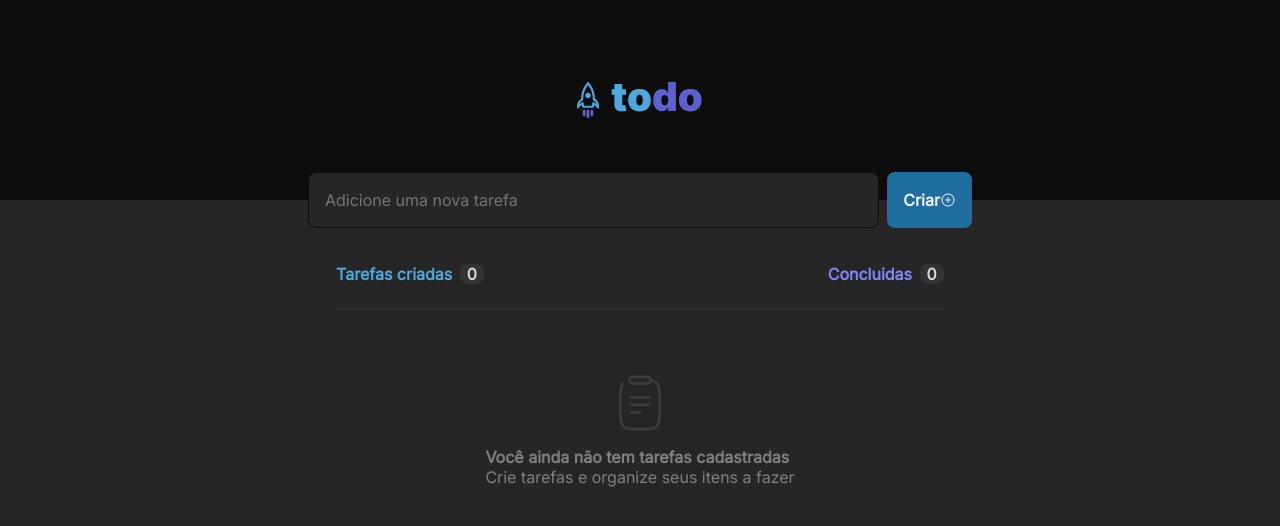
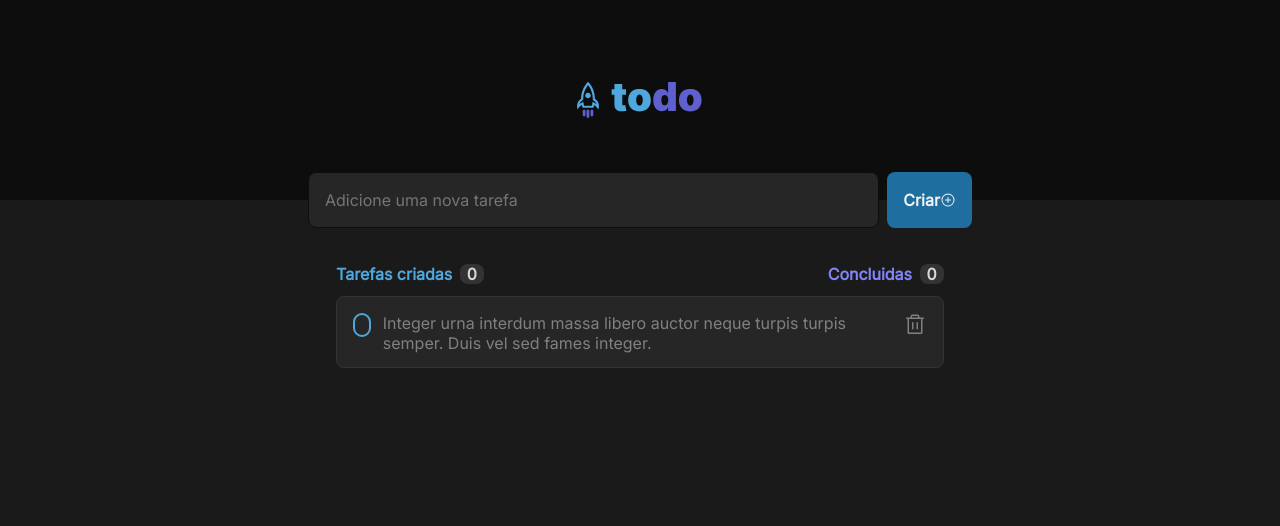
Before and after one commit to gustavobreack3257/reactToDoList, a React (Vite) app: page / in a window 1280 px wide. Shown: the top 526 px of the page. Built offline with nearby package versions, Linux system fonts and the light colour scheme.

Commit message:
feat: component TaskCard

```diff
--- a/src/App.module.css
+++ b/src/App.module.css
@@ -1,4 +1,6 @@
 .wrapper {
     width: 100%;
+    height: 100%;
     padding: 0 21rem;
+
 }
--- a/src/Components/Task.tsx
+++ b/src/Components/Task.tsx
@@ -1,7 +1,8 @@
 import styles from "./Task.module.css";
 
 import { PlusCircle } from "@phosphor-icons/react";
-import { NoExistingTasks } from "./NoExistingTasks";
+
+import { TaskCard } from "./TaskCard";
 export function Task() {
   return (
     <div>
@@ -24,7 +25,7 @@ export function Task() {
           </strong>
         </header>
 
-        <NoExistingTasks/>
+        <TaskCard/>
       </section>
     </div>
   );
--- /dev/null
+++ b/src/Components/TaskCard.module.css
@@ -0,0 +1,22 @@
+.task {
+    width: 100%;
+    height: 4.5rem;
+    border-radius: 0.5rem;
+    margin-top: 0.75rem;
+    border: 1px solid var(--gray-400);
+    background-color: var(--gray-500);
+    padding: 1rem;
+
+    display: flex;
+    flex-direction: row;
+
+    gap: 0.75rem;
+}
+
+
+.taskRadius {
+    height: 1.5rem;
+    width: 1.5rem;
+    border-radius: 1rem;
+    border: 2px solid var(--blue);
+}
--- /dev/null
+++ b/src/Components/TaskCard.tsx
@@ -0,0 +1,18 @@
+import styles from './TaskCard.module.css'
+
+import { Trash } from '@phosphor-icons/react'
+export function TaskCard(){
+    return(
+        <article className={styles.task}>
+            <div className={styles.taskRadius}>
+
+            </div>
+
+            <p>Integer urna interdum massa libero auctor neque turpis turpis semper. Duis vel sed fames integer.</p>
+
+            <div>
+                <Trash size={24}/>
+            </div>
+        </article>
+    )
+}
--- a/src/Global.css
+++ b/src/Global.css
@@ -27,7 +27,7 @@
 }
 
 body {
-    background-color: var(--gray-500);
+    background-color: var(--gray-600);
     color: var(--gray-300);
     -webkit-font-smoothing: antialiased;
 }
```
